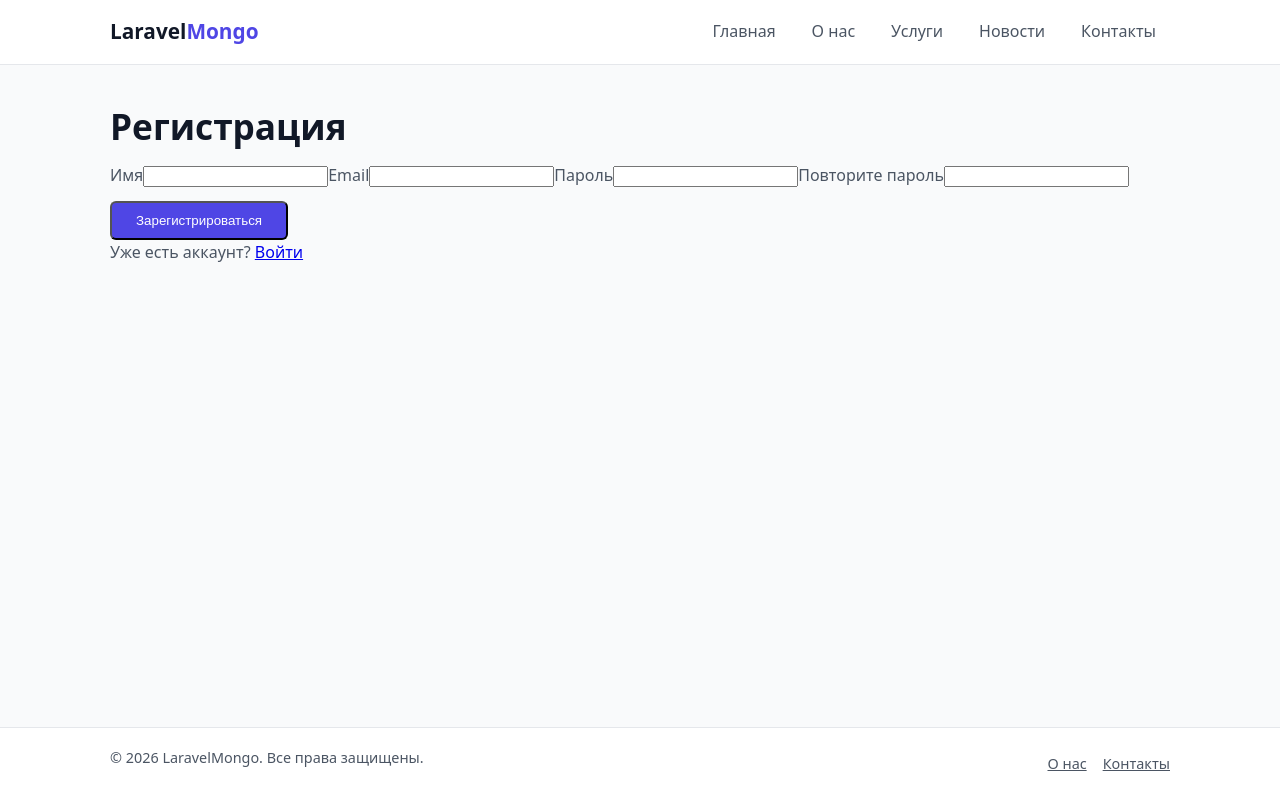
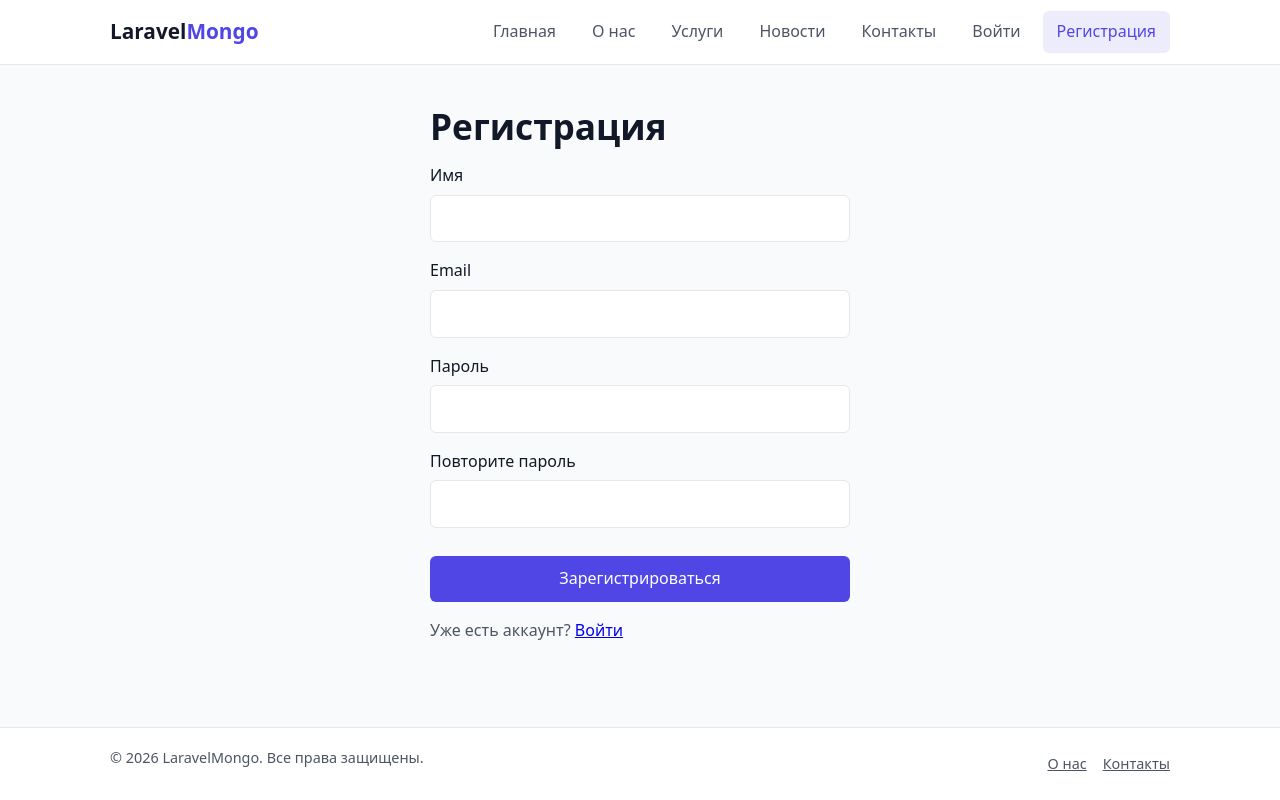
Before and after one commit to emilversiontwo/laravel-api-vue, a React (Vite) app in the folder frontend/: page /register in a window 1280 px wide. Built offline with nearby package versions, Linux system fonts and the light colour scheme.

Commit message:
feat(frontend): show auth links and user in header

```diff
--- a/frontend/src/components/Header.css
+++ b/frontend/src/components/Header.css
@@ -47,3 +47,28 @@
   color: var(--accent);
   background: var(--accent-bg);
 }
+
+.header__nav {
+  align-items: center;
+}
+
+.header__user {
+  padding: 0 8px;
+  color: var(--text-h);
+  font-weight: 600;
+}
+
+.header__logout {
+  padding: 8px 14px;
+  border: 1px solid var(--border);
+  border-radius: 6px;
+  background: none;
+  color: var(--text);
+  font: inherit;
+  cursor: pointer;
+}
+
+.header__logout:hover {
+  border-color: var(--accent);
+  color: var(--accent);
+}
--- a/frontend/src/components/Header.tsx
+++ b/frontend/src/components/Header.tsx
@@ -1,4 +1,5 @@
 import { NavLink } from 'react-router-dom'
+import { useAuth } from '../hooks/useAuth'
 import './Header.css'
 
 const links = [
@@ -10,6 +11,8 @@ const links = [
 ]
 
 export default function Header() {
+  const { user, loading, logout } = useAuth()
+
   return (
     <header className="header">
       <div className="container header__inner">
@@ -22,6 +25,20 @@ export default function Header() {
               {label}
             </NavLink>
           ))}
+          {!loading &&
+            (user ? (
+              <>
+                <span className="header__user">{user.name}</span>
+                <button className="header__logout" onClick={logout}>
+                  Выйти
+                </button>
+              </>
+            ) : (
+              <>
+                <NavLink to="/login">Войти</NavLink>
+                <NavLink to="/register">Регистрация</NavLink>
+              </>
+            ))}
         </nav>
       </div>
     </header>
--- a/frontend/src/index.css
+++ b/frontend/src/index.css
@@ -123,3 +123,44 @@ p {
     font-size: 2rem;
   }
 }
+
+.form-page {
+  max-width: 420px;
+  margin: 0 auto;
+}
+
+.form {
+  display: grid;
+  gap: 16px;
+  margin-bottom: 16px;
+}
+
+.form label {
+  display: grid;
+  gap: 6px;
+  color: var(--text-h);
+  font-weight: 500;
+}
+
+.form input {
+  padding: 10px 12px;
+  border: 1px solid var(--border);
+  border-radius: 6px;
+  font: inherit;
+}
+
+.form input:focus {
+  outline: 2px solid var(--accent);
+  border-color: transparent;
+}
+
+.form__error {
+  margin: 0;
+  color: #dc2626;
+}
+
+button.button {
+  border: 0;
+  font: inherit;
+  cursor: pointer;
+}
```
